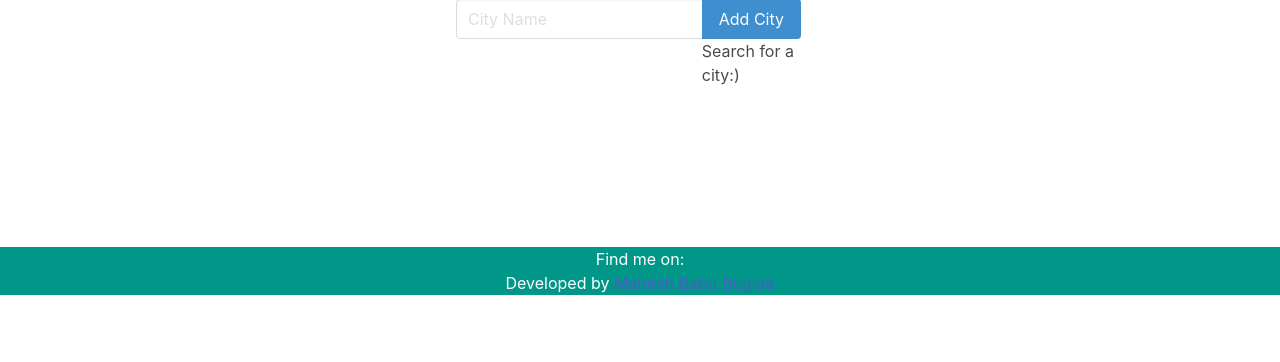
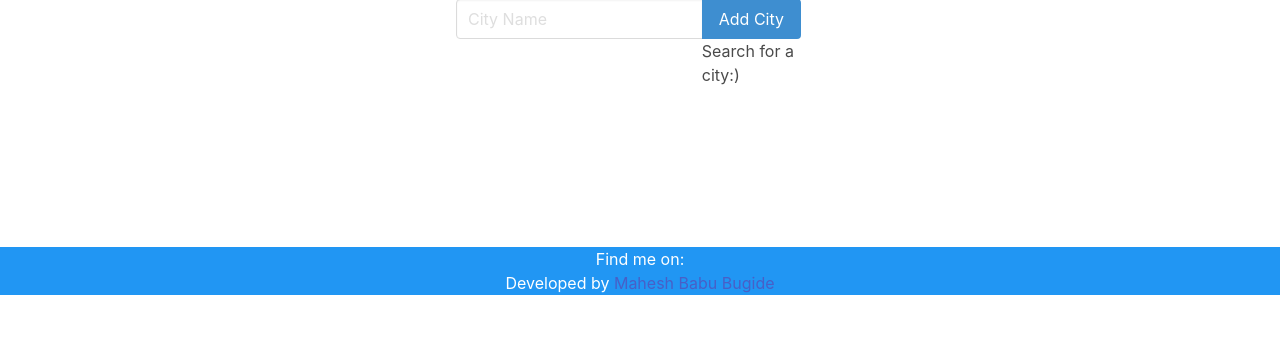
Before and after one commit to bugidemaheshbabu/the_weather_app, a Django app: template weather/templates/weather/weather.html in a window 1280 px wide. Shown: the part 181-543 px from the top of the page. Run offline with Django 3.2, Linux system fonts and the light colour scheme; the template is opened without the code that fills it: values that come from a table or form of the project are taken from there, others are empty; some libraries are stand-ins or nearby versions.

Commit message:
Update weather.html

```diff
--- a/weather/templates/weather/weather.html
+++ b/weather/templates/weather/weather.html
@@ -81,7 +81,7 @@
             </div>
         </div>
     </section>
-    <footer class="w3-container w3-teal w3-center w3-margin-top">
+    <footer class="w3-container w3-blue w3-center w3-margin-top">
         <p>Find me on:</p>
         <a href="https://github.com/bugidemaheshbabu"><i class="fa fa-github w3-hover-opacity"></i></a>
         <a href="https://www.linkedin.com/in/mahesh-babu-9b5068153/"><i class="fa fa-linkedin-p w3-hover-opacity"></i></a>
```
